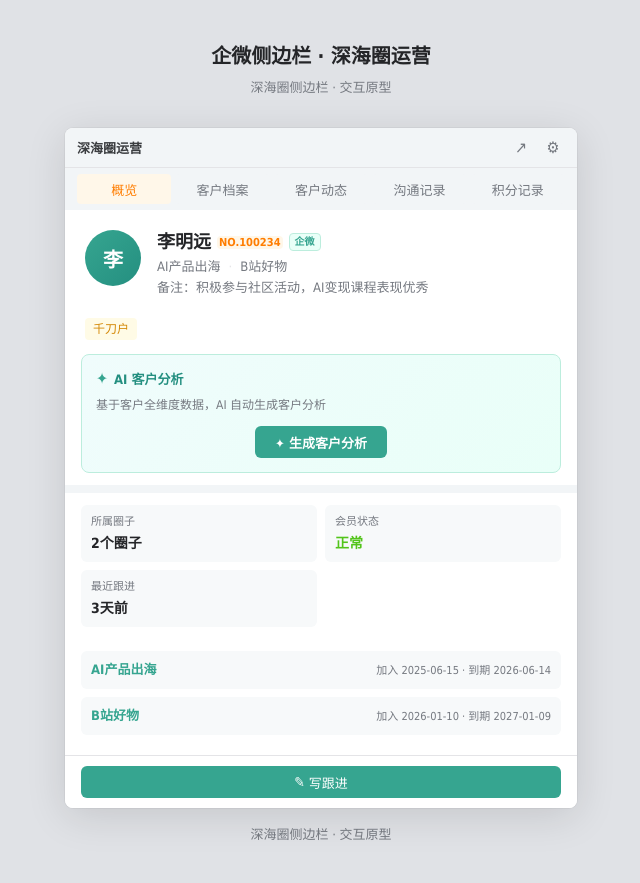
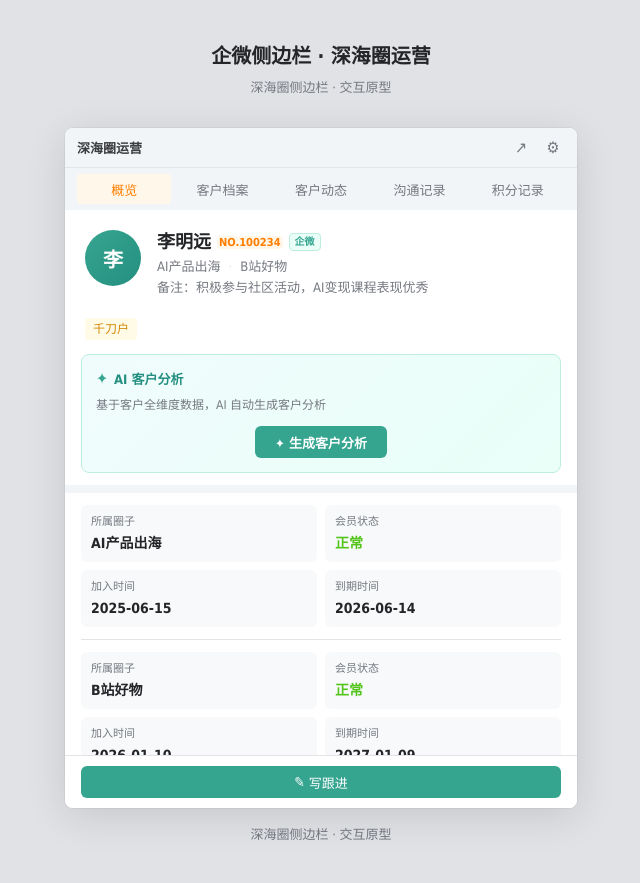
Before and after one commit to xinwei5282-sys/SCRM, a plain HTML site: page prototype/企微侧边栏-深海圈.html in a window 1280 px wide. Shown: the whole page, without its empty margins (319-959 px from the left). Drawn offline with Linux system fonts and the light colour scheme.

Commit message:
fix: 每个圈子独立展示所属圈子+会员状态+加入/到期时间
多圈子显示多组，用divider分隔

Co-Authored-By: Claude Opus 4.6 (1M context) <noreply@anthropic.com>

```diff
--- a/prototype/企微侧边栏-深海圈.html
+++ b/prototype/企微侧边栏-深海圈.html
@@ -1720,30 +1720,45 @@
 
         <div class="divider-thick"></div>
 
-        <!-- 关键指标（2列） -->
+        <!-- 圈子1: AI产品出海 -->
         <div class="metrics-grid" style="grid-template-columns: 1fr 1fr;">
           <div class="metric-item">
             <span class="metric-label">所属圈子</span>
-            <span class="metric-value">2个圈子</span>
+            <span class="metric-value">AI产品出海</span>
           </div>
           <div class="metric-item">
             <span class="metric-label">会员状态</span>
             <span class="metric-value good">正常</span>
           </div>
           <div class="metric-item">
-            <span class="metric-label">最近跟进</span>
-            <span class="metric-value">3天前</span>
-          </div>
-        </div>
-        <!-- 圈子列表 -->
-        <div class="metrics-grid" style="grid-template-columns: 1fr;">
-          <div class="metric-item" style="flex-direction:row; align-items:center; gap:12px; justify-content:space-between;">
-            <span class="metric-value" style="font-size:13px; color:var(--color-primary-6);">AI产品出海</span>
-            <span class="metric-label" style="white-space:nowrap;">加入 2025-06-15 · 到期 2026-06-14</span>
-          </div>
-          <div class="metric-item" style="flex-direction:row; align-items:center; gap:12px; justify-content:space-between;">
-            <span class="metric-value" style="font-size:13px; color:var(--color-primary-6);">B站好物</span>
-            <span class="metric-label" style="white-space:nowrap;">加入 2026-01-10 · 到期 2027-01-09</span>
+            <span class="metric-label">加入时间</span>
+            <span class="metric-value">2025-06-15</span>
+          </div>
+          <div class="metric-item">
+            <span class="metric-label">到期时间</span>
+            <span class="metric-value">2026-06-14</span>
+          </div>
+        </div>
+
+        <div class="divider"></div>
+
+        <!-- 圈子2: B站好物 -->
+        <div class="metrics-grid" style="grid-template-columns: 1fr 1fr;">
+          <div class="metric-item">
+            <span class="metric-label">所属圈子</span>
+            <span class="metric-value">B站好物</span>
+          </div>
+          <div class="metric-item">
+            <span class="metric-label">会员状态</span>
+            <span class="metric-value good">正常</span>
+          </div>
+          <div class="metric-item">
+            <span class="metric-label">加入时间</span>
+            <span class="metric-value">2026-01-10</span>
+          </div>
+          <div class="metric-item">
+            <span class="metric-label">到期时间</span>
+            <span class="metric-value">2027-01-09</span>
           </div>
         </div>
 
```
